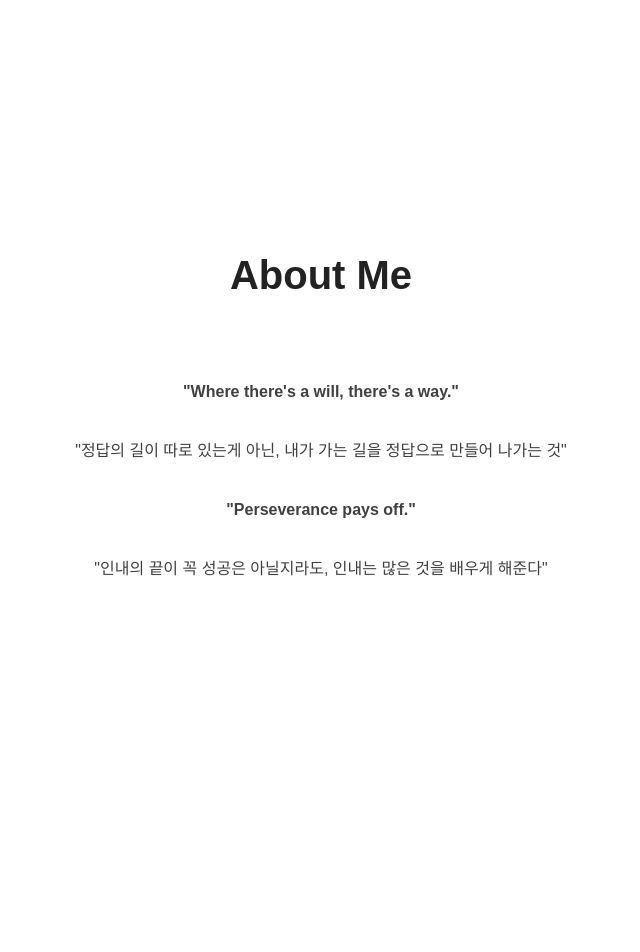
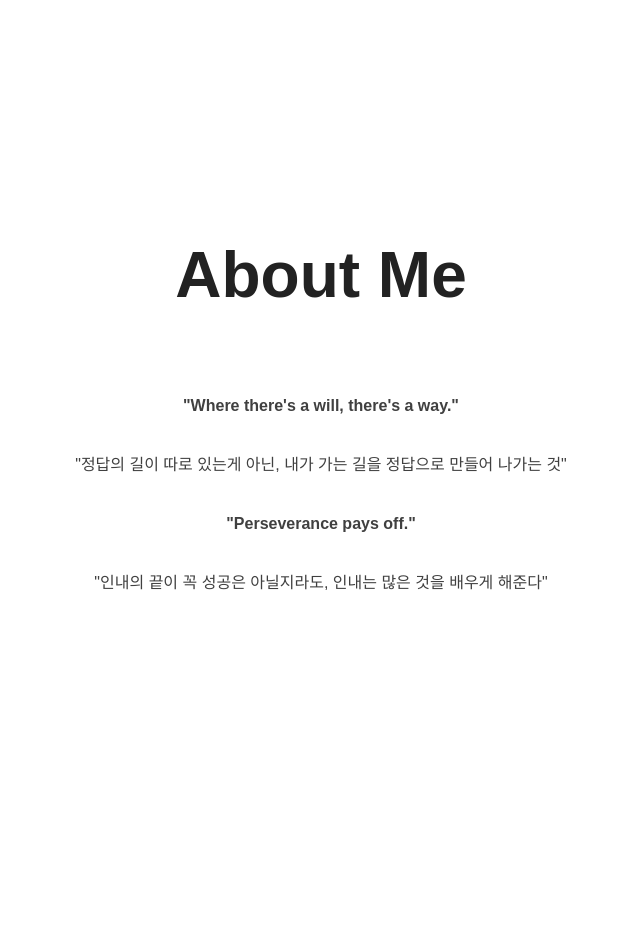
Before and after one commit to SHU-Webbb/SHU-Webbb.github.io, a Jekyll site: the page built from index.html, in a window 1280 px wide. Shown: the part 997-1949 px from the top of the page, without its empty margins (319-959 px from the left). Built offline with Jekyll 4.4.1, drawn with Linux system fonts in a browser that asks for light colours; nearby versions of some CDN libraries; some web fonts are replaced.

Commit message:
Update main.css

```diff
--- a/assets/css/main.css
+++ b/assets/css/main.css
@@ -151,13 +151,13 @@
 
 .center-align-big-bold {
   text-align: center;
-  font-size: 3em;
+  font-size: 2.5rem;
   font-weight: bold;
 }
 
 .center-align-big {
   text-align: center;
-  font-size: 2.5em;
+  font-size: 2rem;
 }
 
 .projects-wrapper {
@@ -206,7 +206,7 @@
   margin-bottom: 80px;
    font-family: 'Spoqa Han Sans', sans-serif;
   font-size: 40px;
-  font-size: 2.5rem;
+  font-size: 4rem;
   color: #222;
   font-weight: bold;
 }
```
